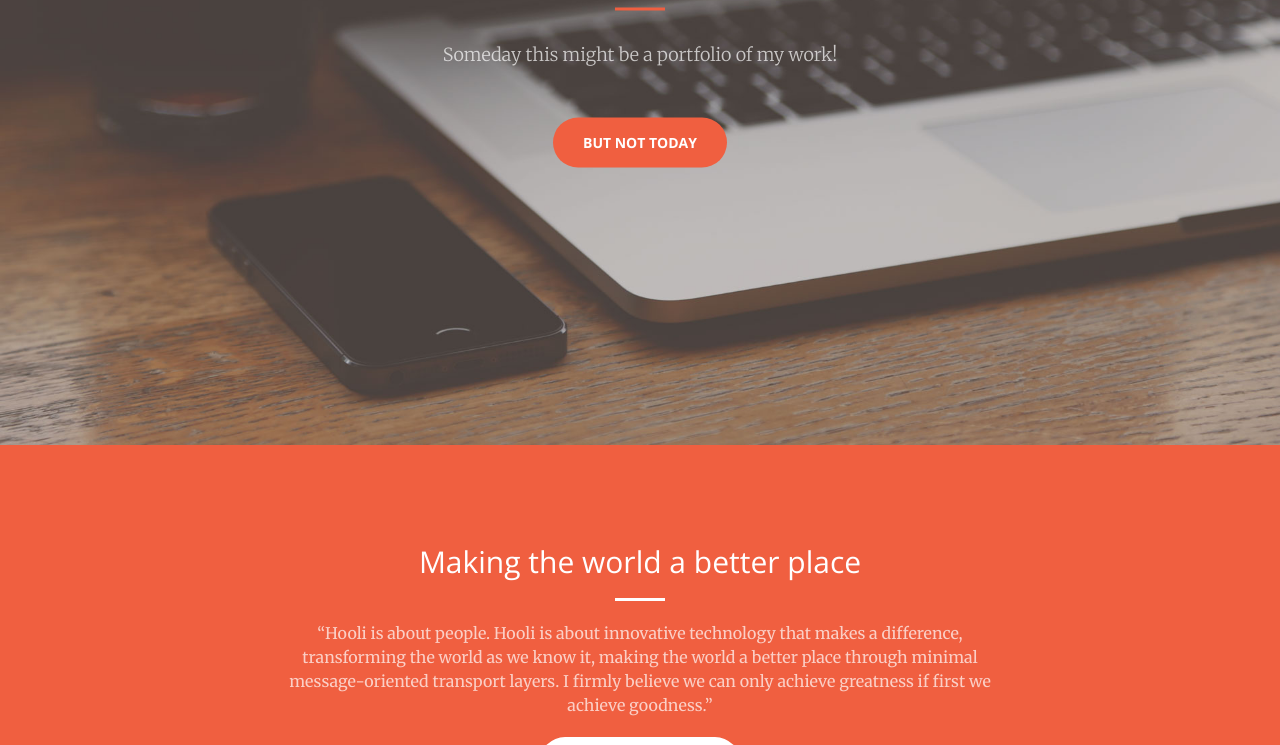
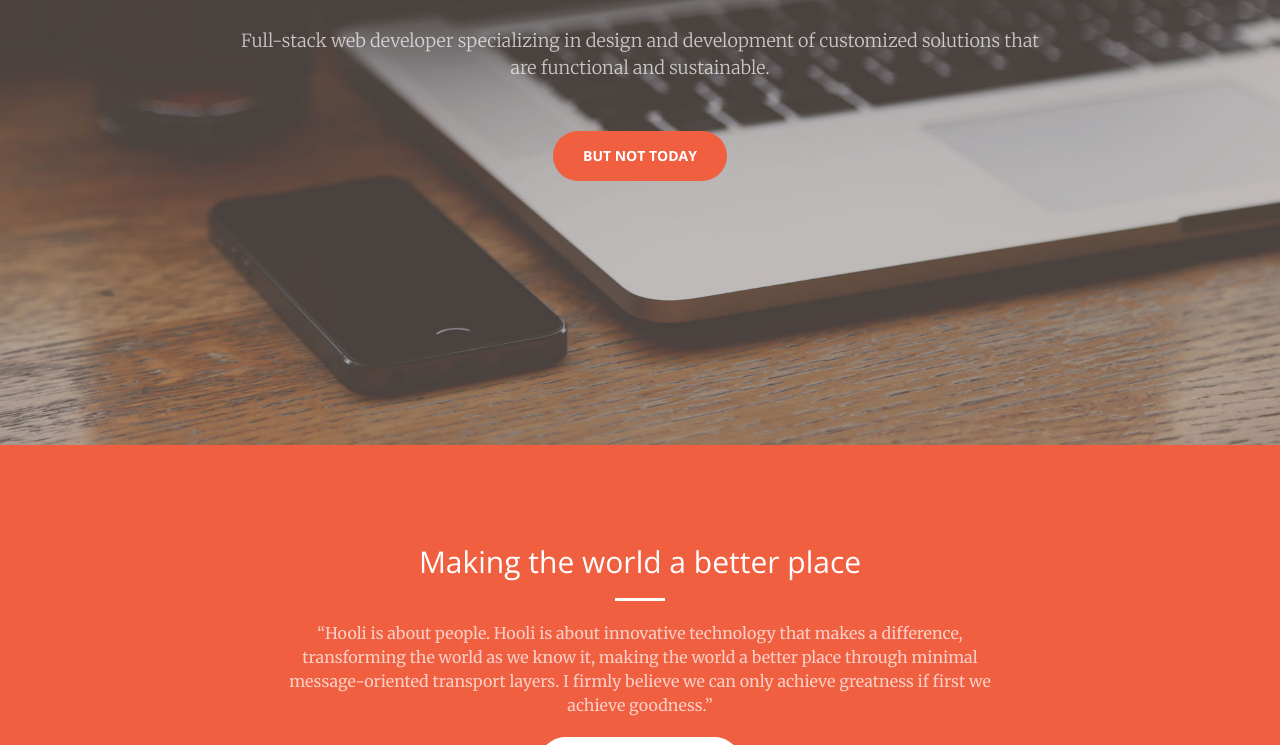
Before and after one commit to drewwmercer/drewwmercer.github.io, a website: page index.html in a window 1280 px wide. Shown: the part 355-1100 px from the top of the page. Drawn offline with nearby package versions, Linux system fonts and the light colour scheme.

Commit message:
Updating heading text section

```diff
--- a/index.html
+++ b/index.html
@@ -62,7 +62,7 @@
             <div class="header-content-inner">
                 <h1 id="homeHeading">Hello</h1>
                 <hr>
-                <p>Someday this might be a portfolio of my work!</p>
+                <p>Full-stack web developer specializing in design and development of customized solutions that are functional and sustainable.</p>
                 <a href="#about" class="btn btn-primary btn-xl page-scroll">But Not Today</a>
             </div>
         </div>
```
